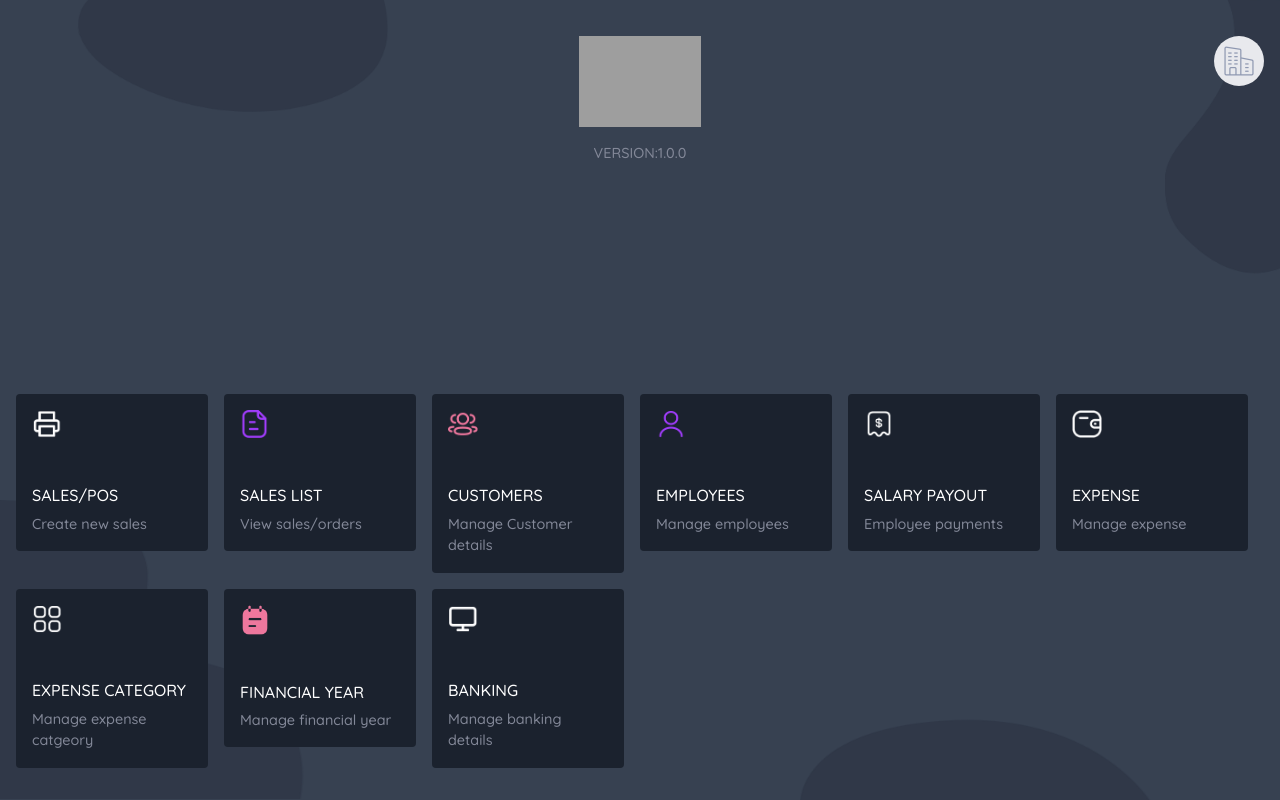
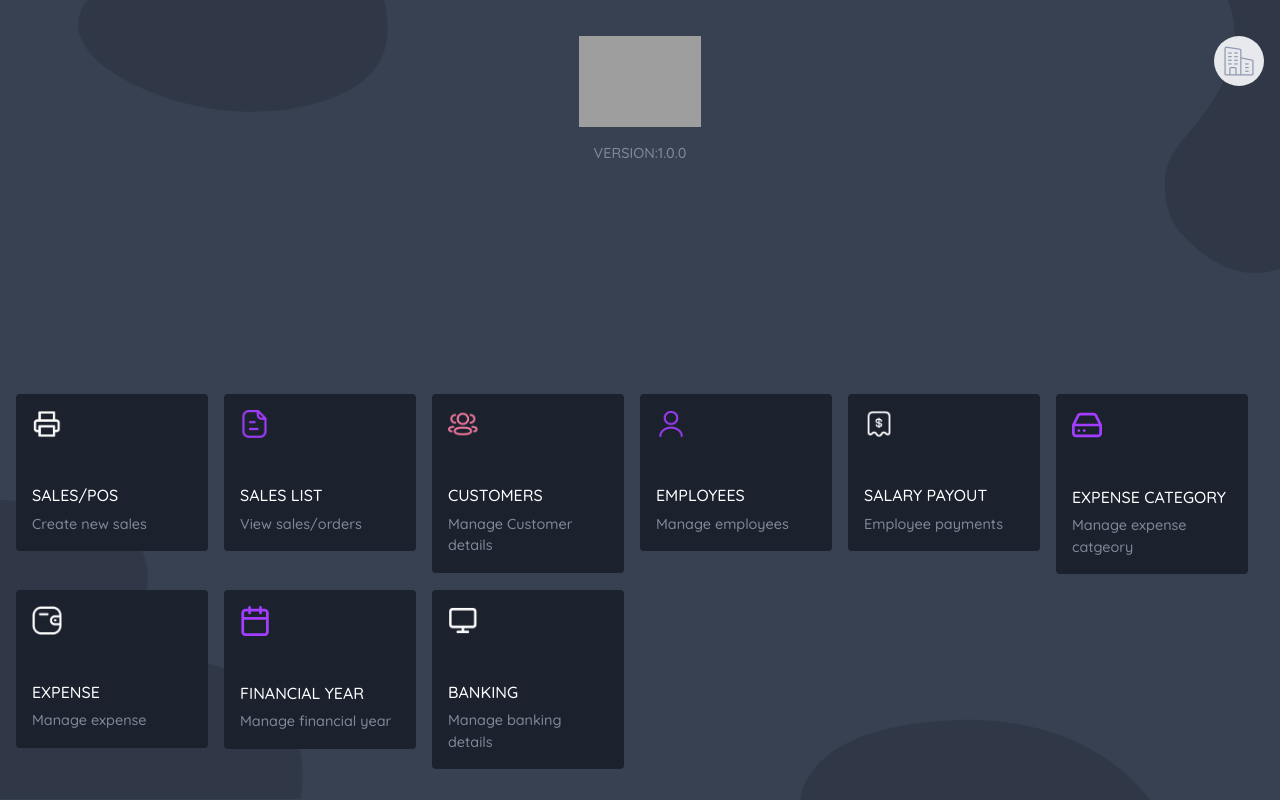
Before and after one commit to krishnan-xfortech/XfortechAccounts, a Vue app: page /#/ in a window 1280 px wide. Built offline with nearby package versions, Linux system fonts and the light colour scheme; grey boxes are pictures that could not be loaded.

Commit message:
dashboard

```diff
--- a/src/views/DashboardView.vue
+++ b/src/views/DashboardView.vue
@@ -87,6 +87,15 @@
             </router-link>
           </div>
           <div class="col-2">
+            <router-link to="/expense-category" type="button" class="card home-card">
+              <div class="card-body">
+                <img class="mb-5" src="/app-assets/img/more-icons/expense-head.svg" style="width: 30px" />
+                <h6 class="text-uppercase">Expense Category</h6>
+                <p class="m-0">Manage expense catgeory</p>
+              </div>
+            </router-link>
+          </div>
+          <div class="col-2">
             <router-link to="/expenses" type="button" class="card home-card">
               <div class="card-body">
                 <img class="mb-5" src="app-assets/img/home-icons/expense.png" style="width: 30px" />
@@ -96,18 +105,9 @@
             </router-link>
           </div>
           <div class="col-2">
-            <router-link to="/expense-category" type="button" class="card home-card">
-              <div class="card-body">
-                <img class="mb-5" src="/app-assets/img/home-icons/materials.png" style="width: 30px" />
-                <h6 class="text-uppercase">Expense Category</h6>
-                <p class="m-0">Manage expense catgeory</p>
-              </div>
-            </router-link>
-          </div>
-          <div class="col-2">
             <router-link to="/financial-year" type="button" class="card home-card">
               <div class="card-body">
-                <img class="mb-5" src="/app-assets/img/home-icons/date.png" style="width: 30px" />
+                <img class="mb-5" src="/app-assets/img/more-icons/calendar.svg" style="width: 30px" />
                 <h6 class="text-uppercase">Financial Year</h6>
                 <p class="m-0">Manage financial year</p>
               </div>
```
